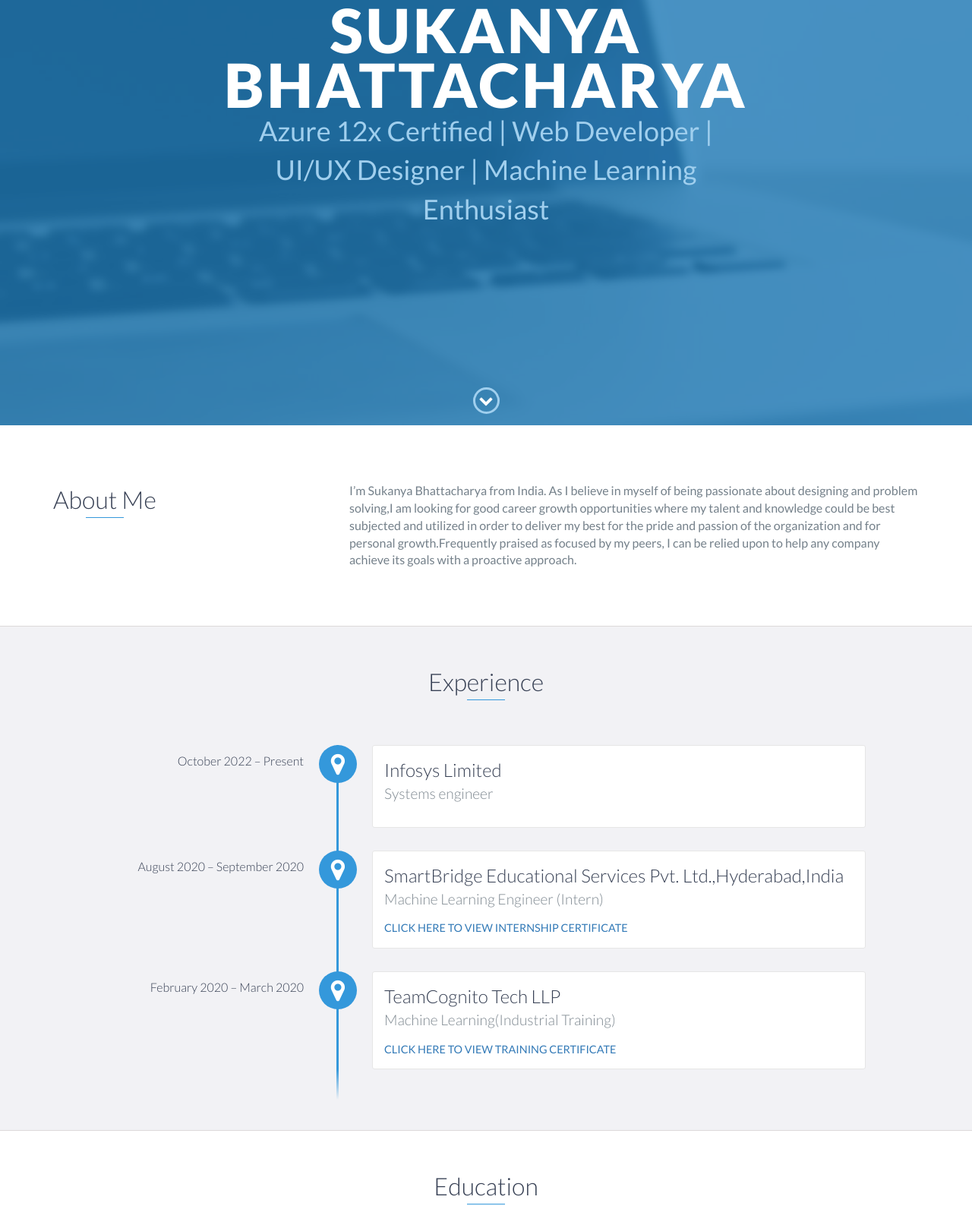
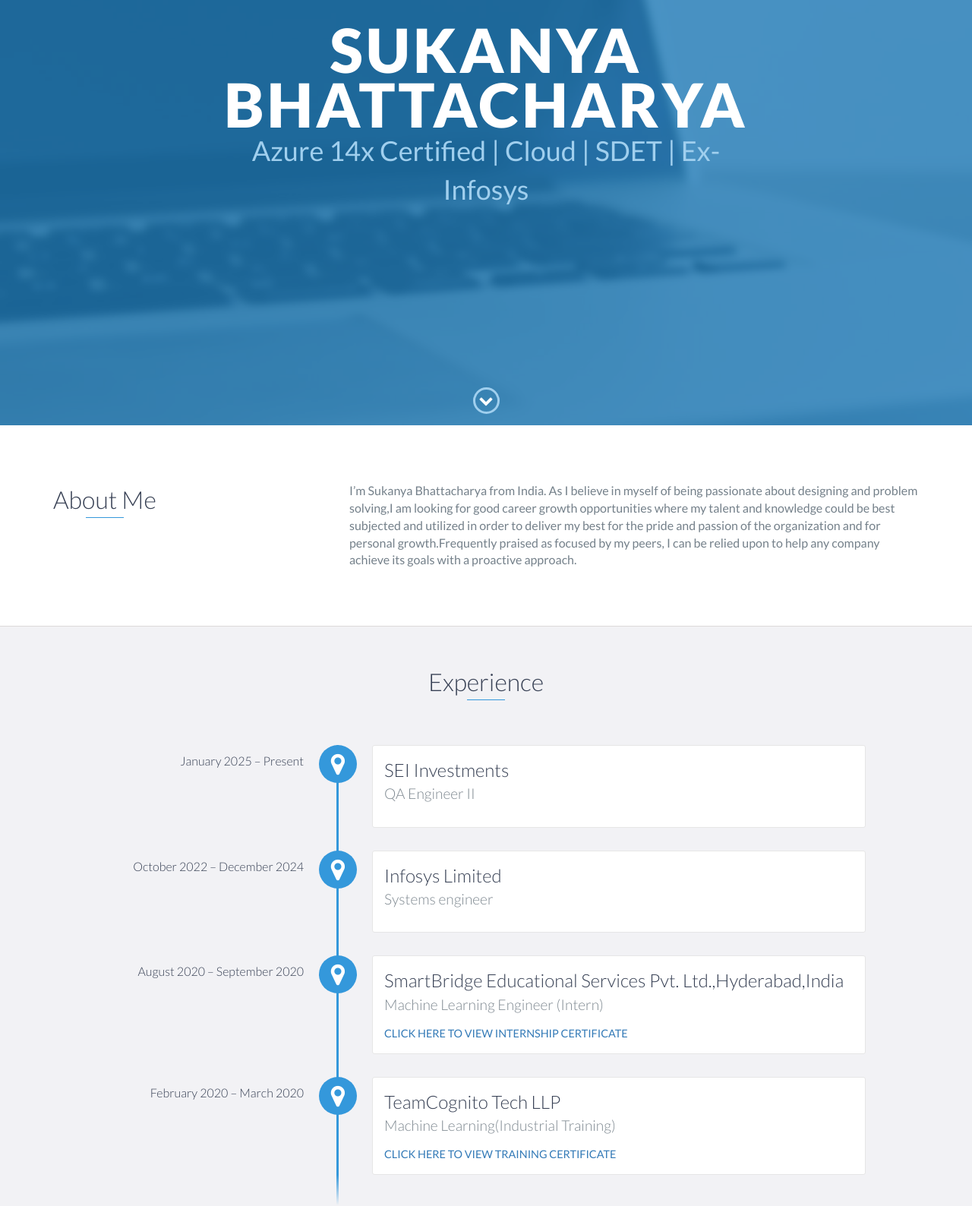
Before and after one commit to sukanya9899/sukanya9899.github.io, a website: page index.html in a window 1280 px wide. Shown: the part 240-1828 px from the top of the page at 76% size. Drawn offline with nearby package versions, Linux system fonts and the light colour scheme.

Commit message:
Update index.html

```diff
--- a/index.html
+++ b/index.html
@@ -49,7 +49,7 @@
     <div id="lead">
         <div id="lead-content">
             <h1>Sukanya Bhattacharya</h1>
-            <h2>Azure 12x Certified | Web Developer | UI/UX Designer | Machine Learning Enthusiast</h2>
+            <h2>Azure 14x Certified | Cloud | SDET | Ex-Infosys</h2>
             <!-- <a href="https://github.com/sukanya9899/sukanya9899.github.io/files/5862555/Sukanya.Bhattacharya.CV.pdf" class="btn-rounded-white">Download Resume</a> -->
         </div>
         <!-- End #lead-content -->
@@ -87,7 +87,12 @@ company achieve its goals with a proactive approach.
         <h2 class="heading">Experience</h2>
         <div id="experience-timeline">
 
-	<div data-date="October 2022 – Present">
+<div data-date="January 2025 – Present">
+                <h3>SEI Investments</h3>
+                <h4>QA Engineer II</h4>
+            </div>
+
+	<div data-date="October 2022 – December 2024">
                 <h3>Infosys Limited</h3>
                 <h4>Systems engineer</h4>
             </div>
@@ -187,6 +192,7 @@ company achieve its goals with a proactive approach.
         <ul>
 
             <li>Java</li>
+	    <li>Selenium</li>
             <li>C/C++</li>
 	    <li>Python</li>
 	    <li>HTML/CSS</li>
@@ -196,8 +202,6 @@ company achieve its goals with a proactive approach.
 	    <li>Data Analysis</li>
 	    <li>MySQL</li>
 	    <li>Microsoft Azure</li>
-	    <li>Gravit Designer</li>
-            <li>UI/UX: Draw.IO/Balsamiq</li>
 	    <li>Version Control: Git</li>
 	    <li>OS: Windows/LINUX Ubuntu</li>
 	    <li>Data Warehouse Testing</li>
```
